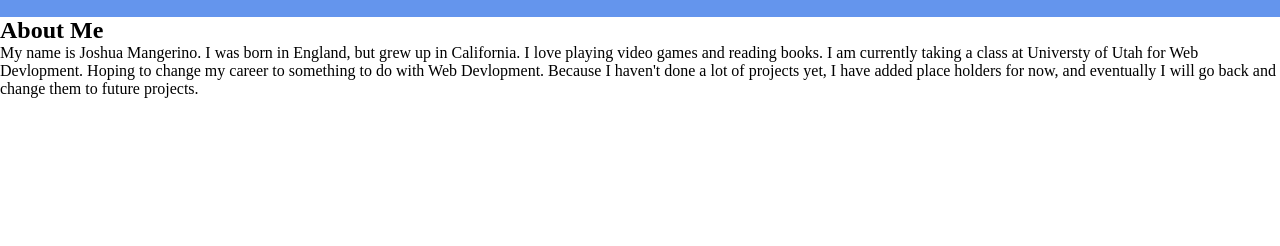
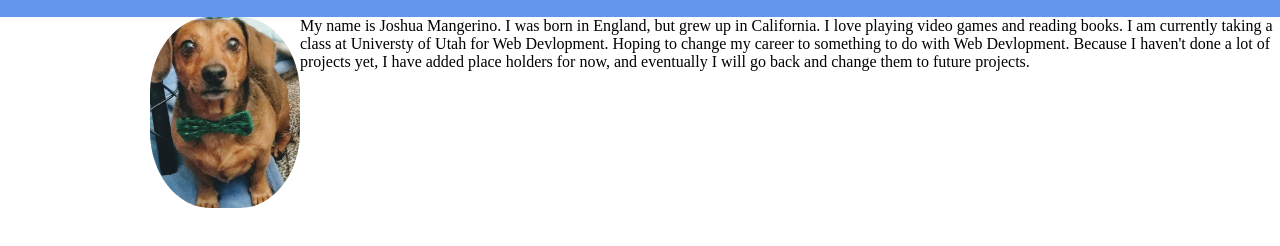
Before and after one commit to jmangerino/Portfolio, a plain HTML site: page index.html in a window 1280 px wide. Shown: the part 202-448 px from the top of the page. Drawn offline with Linux system fonts and the light colour scheme.

Commit message:
added and styled profile pic

```diff
--- a/index.html
+++ b/index.html
@@ -10,6 +10,7 @@
 <body>
     <header class="header">
         <h1>Joshua Mangerino</h1>
+
         <nav>
             <ul>
                 <li>
@@ -25,7 +26,7 @@
         </nav>
     </header>
     <main class="main">
-        <h2> About Me </h2>
+            <img src="images/Chibi.jpg" alt="Profile Picture" class="profile-picture">
             <p> My name is Joshua Mangerino. I was born in England, but grew up in California.
             I love playing video games and reading books. I am currently taking a class at
             Universty of Utah for Web Devlopment. Hoping to change my career to something to do with
@@ -33,6 +34,9 @@
             holders for now, and eventually I will go back and change them to future projects.
             </p>
     </main>
+<aside class="headings">
+
+</aside>
 
 
 
--- a/styles.css
+++ b/styles.css
@@ -31,3 +31,11 @@
     text-decoration: none;
     color: azure;
 }
+
+.profile-picture {
+    display: block;
+    float: left;
+    margin-left: 150px;
+    max-width: 150px;
+    border-radius: 40%;
+}
```
Also changed, not shown: images/Chibi.jpg (added).
